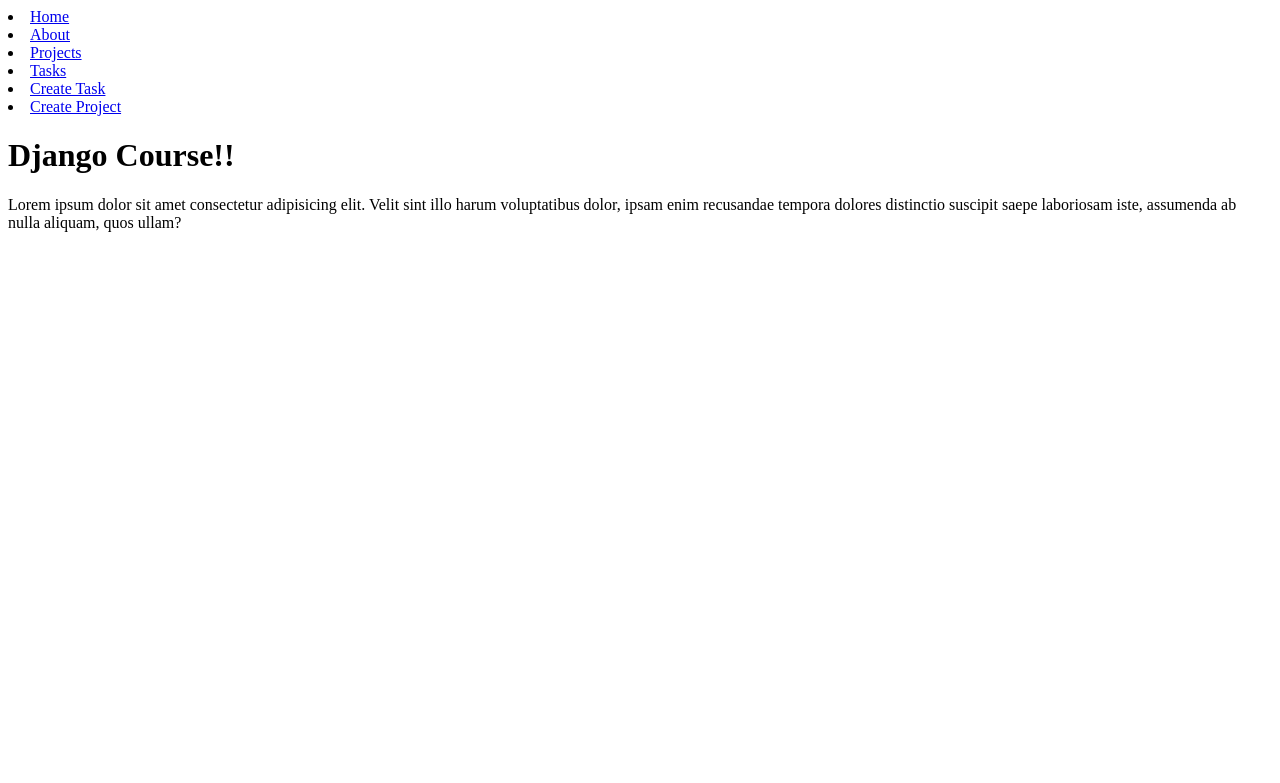
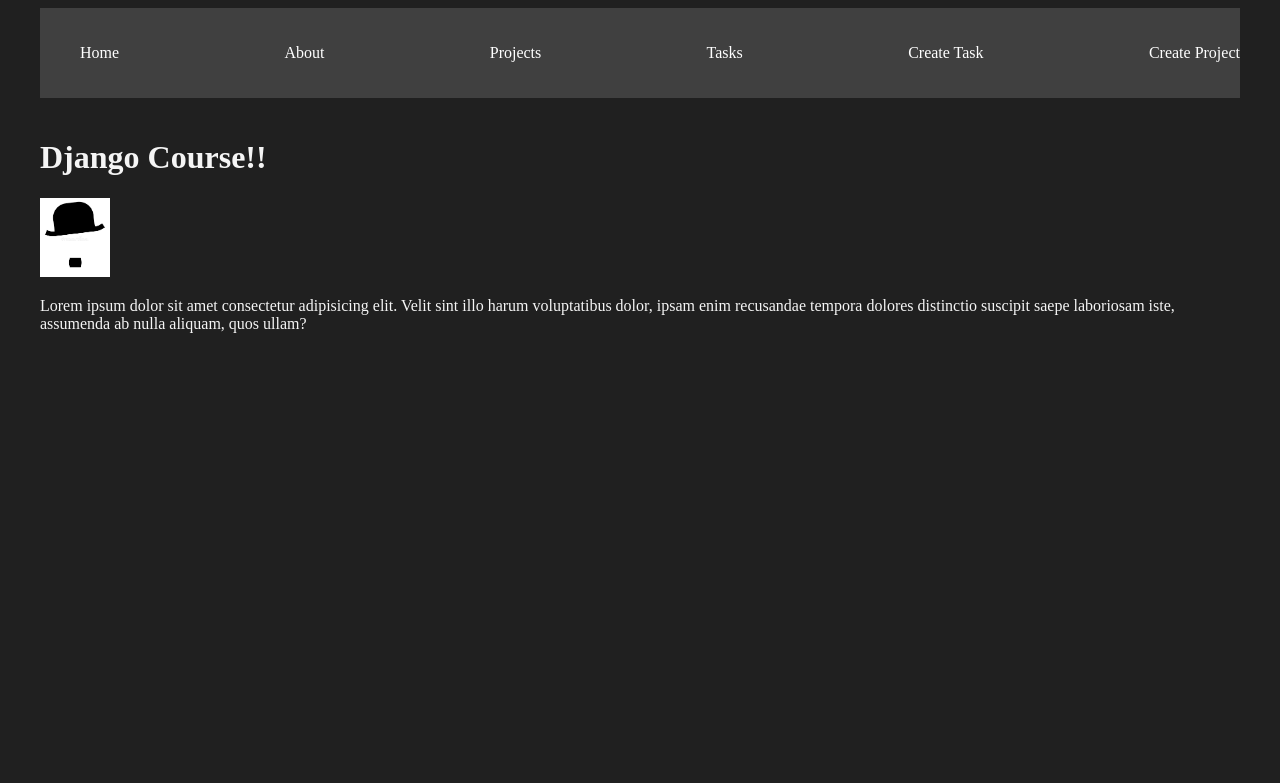
Before and after one commit to CharlyDotCom/PythonDjango, a Django app: page / in a window 1280 px wide. Shown: the top 783 px of the page. Run offline with Django 4.2, Linux system fonts and the light colour scheme.

Commit message:
Finalización del proyecto

```diff
--- /dev/null
+++ b/myapp/static/style/main.css
@@ -0,0 +1,46 @@
+body {
+    background: #202020;
+    color: whitesmoke;
+}
+
+.navbar {
+    background: #404040;
+    padding: 5px 0px;
+}
+
+.navbar ul {
+    display: flex;
+    justify-content: space-between;
+}
+
+.navbar li {
+    list-style: none;
+}
+
+.navbar ul li a {
+    color: white;
+    text-decoration: none;
+}
+
+.navbar ul li a:hover {
+    color: aquamarine;
+}
+
+.container {
+    max-width: 1200px;
+    margin: auto;
+    padding: 20px 0;
+}
+
+.card {
+    background: whitesmoke;
+    color: black;
+    padding: 10px;
+    margin-bottom: 2px;
+}
+.input {
+    background: wheat;
+    padding: 10px;
+    text-align: center;
+    display: block;
+}
--- a/myapp/templates/index.html
+++ b/myapp/templates/index.html
@@ -1,7 +1,9 @@
 {% extends 'layouts/base.html' %}
+{% load static %}
 
 {% block content %}
 <h1>{{ title }}</h1>
+<img src="{% static 'charly.png' %}" alt="" width="70">
 <p>Lorem ipsum dolor sit amet consectetur adipisicing elit. Velit sint illo harum voluptatibus dolor, ipsam enim
     recusandae tempora dolores distinctio suscipit saepe laboriosam iste, assumenda ab nulla aliquam, quos ullam?</p>
 {% endblock %}
--- a/myapp/templates/layouts/base.html
+++ b/myapp/templates/layouts/base.html
@@ -1,23 +1,42 @@
-<nav>
+ {% load static %}
+ <!DOCTYPE html>
+ <html lang="en">
+
+ <head>
+     <meta charset="UTF-8">
+     <meta http-equiv="X-UA-Compatible" content="IE=edge">
+     <meta name="viewport" content="width=device-width, initial-scale=1.0">
+     <title>Django Project</title>
+     <link rel="stylesheet" href="{% static 'style/main.css' %}">
+ </head>
+
+ <body>
+     <nav class="navbar container">
+         <ul>
              <li>
-        <a href="/">Home</a>
+                 <a href="{% url 'index' %}">Home</a>
              </li>
              <li>
-        <a href="/about">About</a>
+                 <a href="{% url 'about' %}">About</a>
              </li>
              <li>
-        <a href="/projects">Projects</a>
+                 <a href="{% url 'projects' %}">Projects</a>
              </li>
              <li>
-        <a href="/tasks">Tasks</a>
+                 <a href="{% url 'tasks' %}">Tasks</a>
              </li>
              <li>
-        <a href="/create_task">Create Task</a>
+                 <a href="{% url 'create_task' %}">Create Task</a>
              </li>
              <li>
-        <a href="/create_project">Create Project</a>
+                 <a href="{% url 'create_project' %}">Create Project</a>
              </li>
+         </ul>
      </nav>
-
+     <main class="container">
          {% block content %}
          {% endblock %}
+     </main>
+ </body>
+
+ </html>
--- a/myapp/templates/projects/projects.html
+++ b/myapp/templates/projects/projects.html
@@ -4,8 +4,10 @@
 <h1>Projects</h1>
 
 {% for  project in projects %}
-<article>
-   {{project.name}}
+<article class="card">
+   <a href="{% url 'project_detail' project.id %}">
+      <h1>{{project.name}}</h1>
+   </a>
 </article>
 {% endfor %}
 {% endblock %}
--- a/myapp/urls.py
+++ b/myapp/urls.py
@@ -2,11 +2,12 @@ from django.urls import path
 from . import views
 
 urlpatterns = [
-    path('', views.Index),
-    path('about/', views.About),
-    path('hello/<str:username>', views.Hello),
-    path('projects/', views.Projects),
-    path('tasks/', views.Tasks),
-    path('create_task/', views.create_task),
-    path('create_project/', views.create_project)
+    path('', views.Index, name='index'),
+    path('about/', views.About, name='about'),
+    path('hello/<str:username>', views.Hello, name='hello'),
+    path('projects/', views.Projects, name='projects'),
+    path('projects/<int:id>', views.project_detail, name='project_detail'),
+    path('tasks/', views.Tasks, name='tasks'),
+    path('create_task/', views.create_task, name='create_task'),
+    path('create_project/', views.create_project, name='create_project')
 ]
--- a/myapp/views.py
+++ b/myapp/views.py
@@ -1,6 +1,6 @@
 from django.http import HttpResponse
 from .models import Project, Task
-from django.shortcuts import render, redirect
+from django.shortcuts import render, redirect, get_object_or_404
 from .forms import CreateNewTask, CreateNewProject
 # Create your views here.
 
@@ -50,7 +50,7 @@ def create_task(request):
         Task.objects.create(title=request.POST['title'],
                         description=request.POST['description'], project_id=1
                         )
-        return redirect('/tasks/')
+        return redirect('tasks')
 
 
 def create_project(request):
@@ -61,4 +61,13 @@ def create_project(request):
         })
     else:
         project = Project.objects.create(name=request.POST['name'])
-        return redirect('/projects/')
+        return redirect('projects')
+
+def project_detail(request, id ):
+    # project = Project.objects.get(id=id)
+    project = get_object_or_404(Project, id=id)
+    tasks = Task.objects.filter(project_id=id)
+    return render(request, 'projects/detail.html', {
+        'project': project,
+        'tasks': tasks
+    })
```
Also changed, not shown: myapp/forms.py (+5 -2 lines), myapp/templates/projects/detail.html (added, +10 -0 lines), Readme.md, db.sqlite3, myapp/static/charly.png (added). Lines whose indentation alone changed are shown as unchanged.
